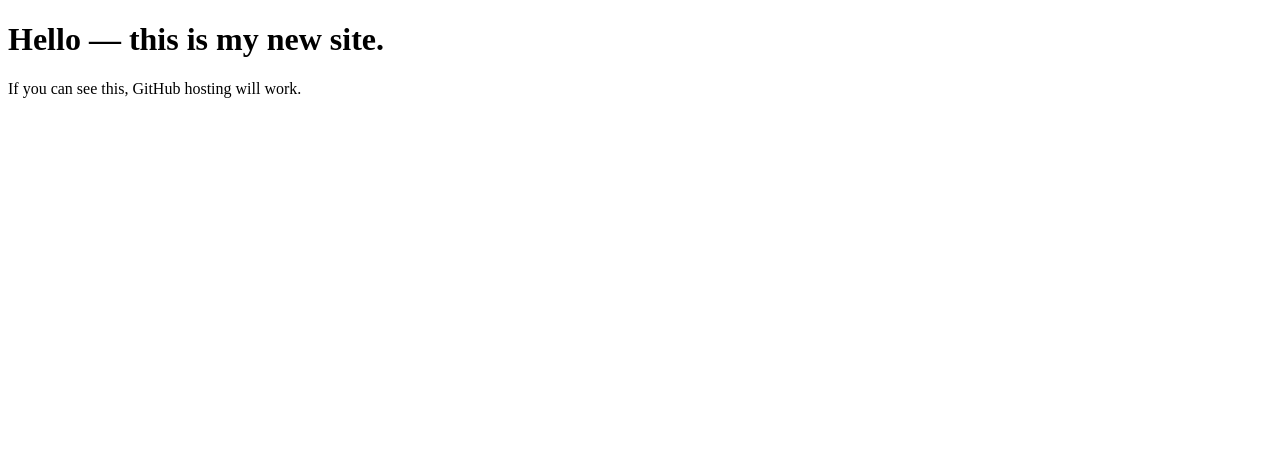
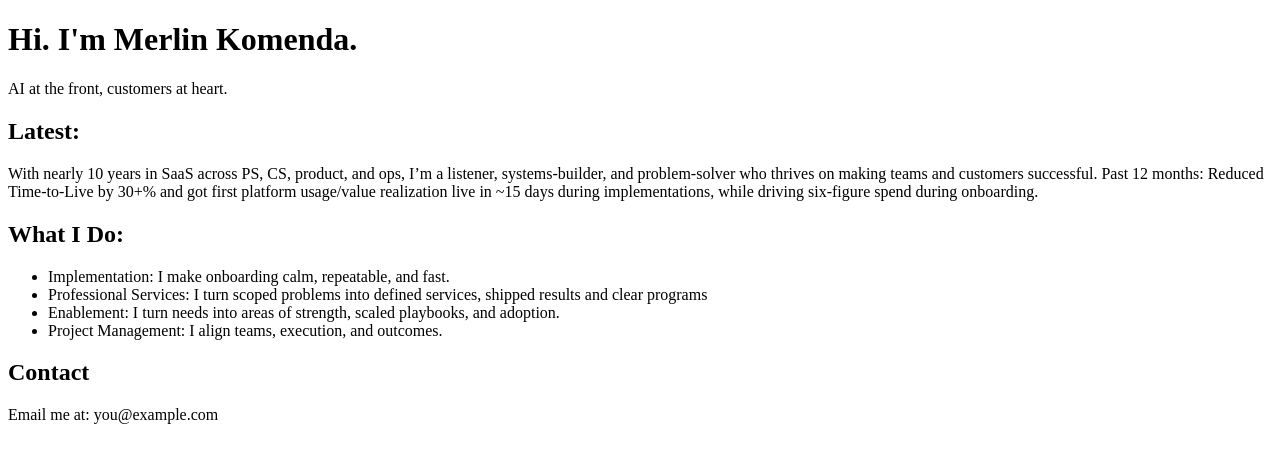
Before and after one commit to merlin-komenda/my-website, a plain HTML site: page index.html in a window 1280 px wide. Drawn offline with Linux system fonts and the light colour scheme.

Commit message:
Update index.html

```diff
--- a/index.html
+++ b/index.html
@@ -6,7 +6,21 @@
     <title>My Website</title>
   </head>
   <body>
-    <h1>Hello — this is my new site.</h1>
-    <p>If you can see this, GitHub hosting will work.</p>
+    <body>
+  <h1>Hi. I'm Merlin Komenda.</h1>
+  <p>AI at the front, customers at heart.</p>
+  <h2>Latest:</h2>
+  <p>With nearly 10 years in SaaS across PS, CS, product, and ops, I’m a listener, systems-builder, and problem-solver who thrives on making teams and customers successful.
+  Past 12 months: Reduced Time-to-Live by 30+% and got first platform usage/value realization live in ~15 days during implementations, while driving six-figure spend during onboarding.</p>
+  <h2>What I Do:</h2>
+  <ul>
+    <li>Implementation: I make onboarding calm, repeatable, and fast.</li>
+    <li>Professional Services: I turn scoped problems into defined services, shipped results and clear programs</li>
+    <li>Enablement: I turn needs into areas of strength, scaled playbooks, and adoption.</li>
+    <li>Project Management: I align teams, execution, and outcomes.</li>
+  </ul>
+  <h2>Contact</h2>
+  <p>Email me at: you@example.com</p>
+</body>
   </body>
 </html>
```
